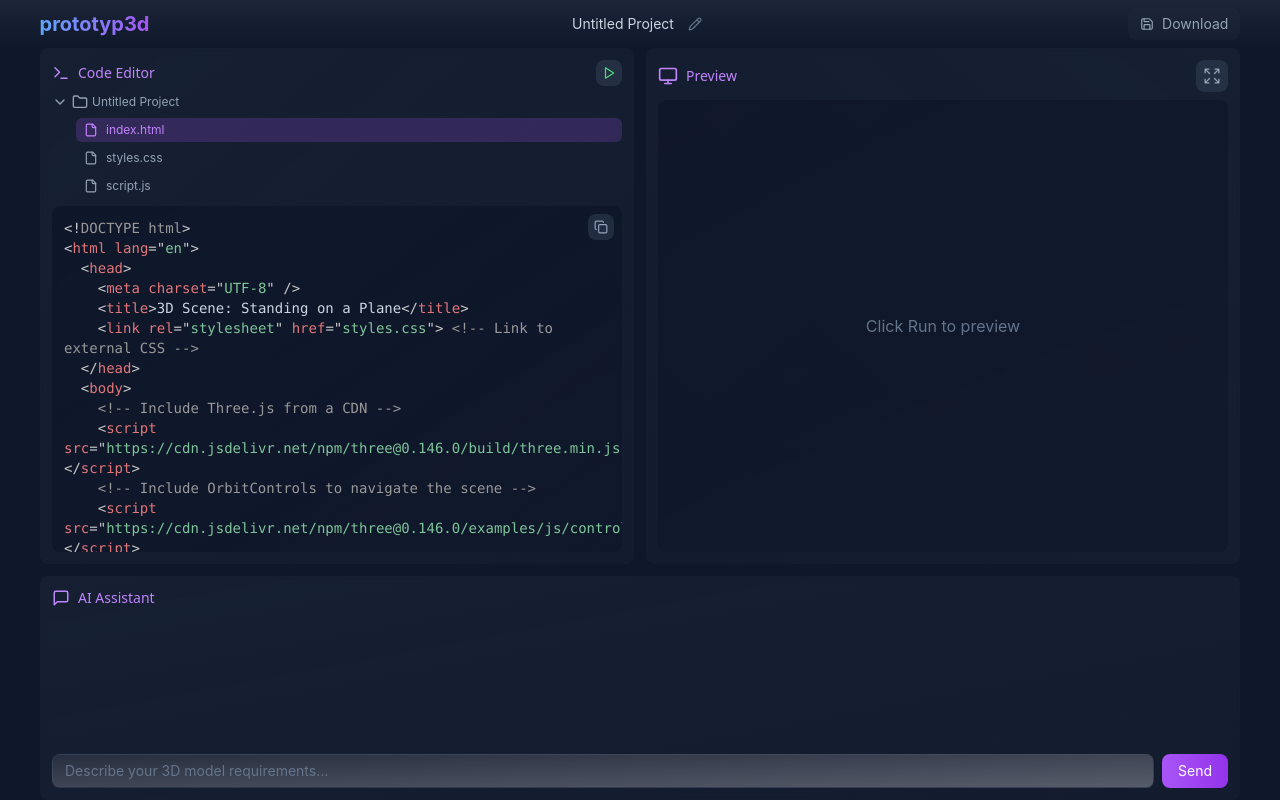
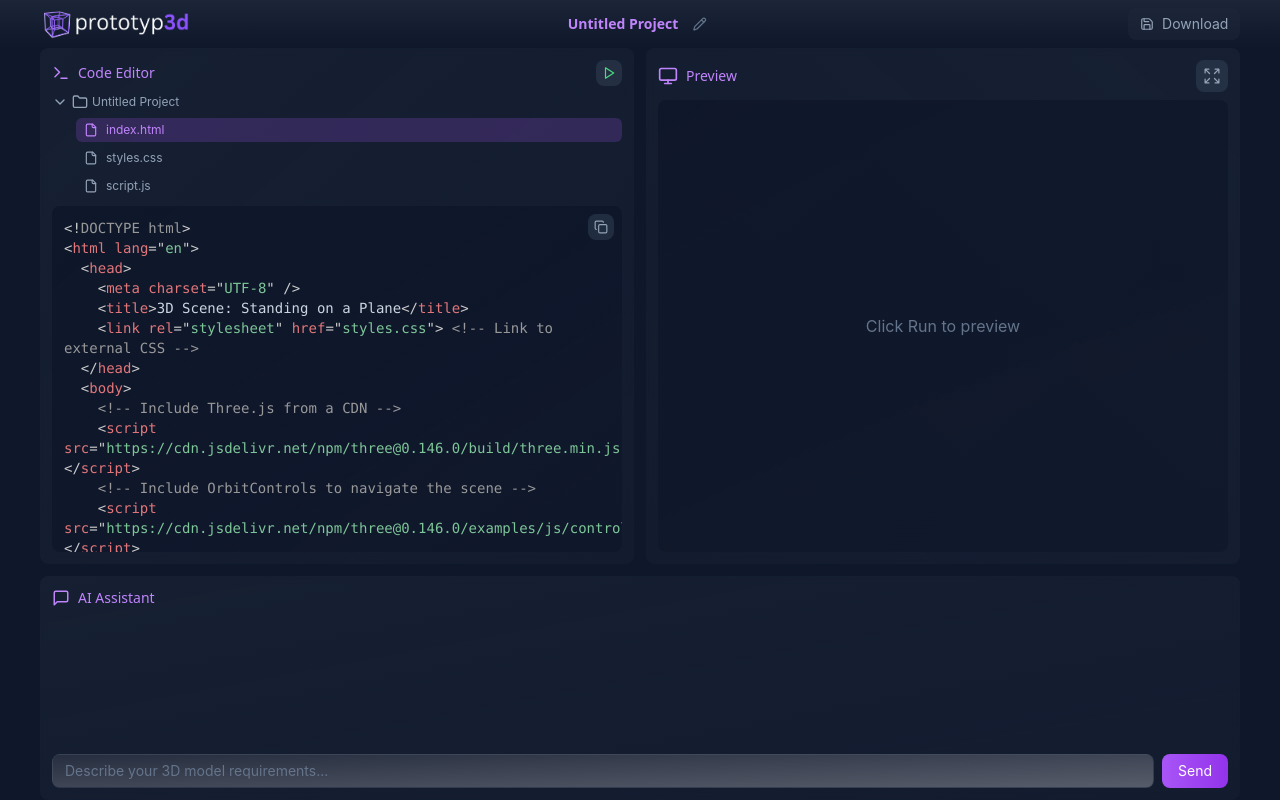
Before and after one commit to miyaliu627/prototyp3d, a Next.js app in the folder frontend/: page / in a window 1280 px wide. Built offline with nearby package versions, Linux system fonts and the light colour scheme.

Commit message:
added logo and made project name purple

```diff
--- a/frontend/app/page.jsx
+++ b/frontend/app/page.jsx
@@ -183,8 +183,10 @@ export default function Home() {
       const url = window.URL.createObjectURL(content);
       const a = document.createElement('a');
       a.href = url;
-      a.download = 'project-files.zip';
+      const sanitizedProjectName = projectName ? projectName.replace(/\s+/g, "_") : "Untitled_Project";
+      a.download = `${sanitizedProjectName}.zip`;
       document.body.appendChild(a);
+
       a.click();
       document.body.removeChild(a);
       window.URL.revokeObjectURL(url);
--- a/frontend/components/Header.jsx
+++ b/frontend/components/Header.jsx
@@ -1,5 +1,6 @@
 'use client';
 import React, { useState } from 'react';
+import Image from 'next/image';
 import { Save, Pencil } from 'lucide-react';
 
 export default function Header({ onDownload, projectName, setProjectName }) {
@@ -22,10 +23,13 @@ export default function Header({ onDownload, projectName, setProjectName }) {
   return (
     <header className="bg-gradient-to-b from-slate-800/80 to-slate-900/0 p-2 relative">
       <div className="max-w-[95%] mx-auto flex justify-between items-center">
-        <h1 className="text-xl font-bold bg-gradient-to-r from-blue-400 to-purple-500 text-transparent bg-clip-text">
-          prototyp3d
-        </h1>
-
+        <Image
+          src="/prototyp3d.png"
+          alt="Prototyp3D Logo"
+          width={150}
+          height={60}
+          className="object-contain"
+        />
         <div className="absolute left-1/2 -translate-x-1/2 flex items-center">
           {isEditing ? (
             <form onSubmit={handleSubmit} className="flex items-center">
@@ -41,7 +45,7 @@ export default function Header({ onDownload, projectName, setProjectName }) {
             </form>
           ) : (
             <div className="flex items-center gap-2">
-              <span className="text-slate-300 text-sm">
+              <span className="text-purple-400 text-sm font-sans font-bold">
                 {projectName || 'Untitled Project'}
               </span>
               <button
```
Also changed, not shown: frontend/public/prototyp3d.png (added).
